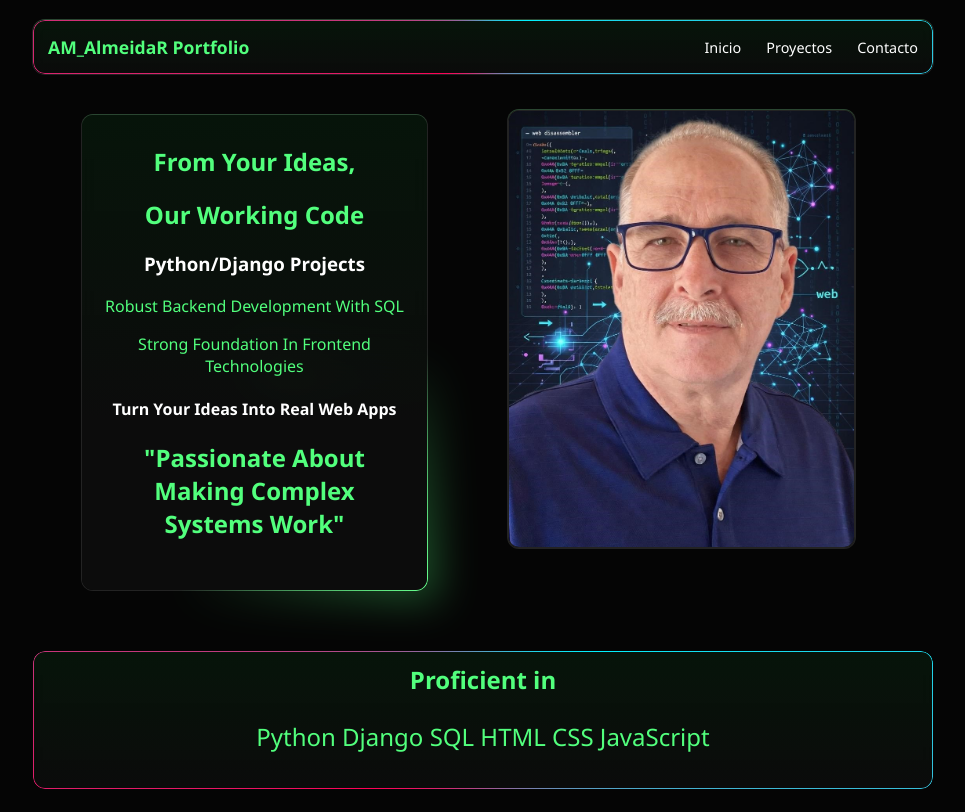
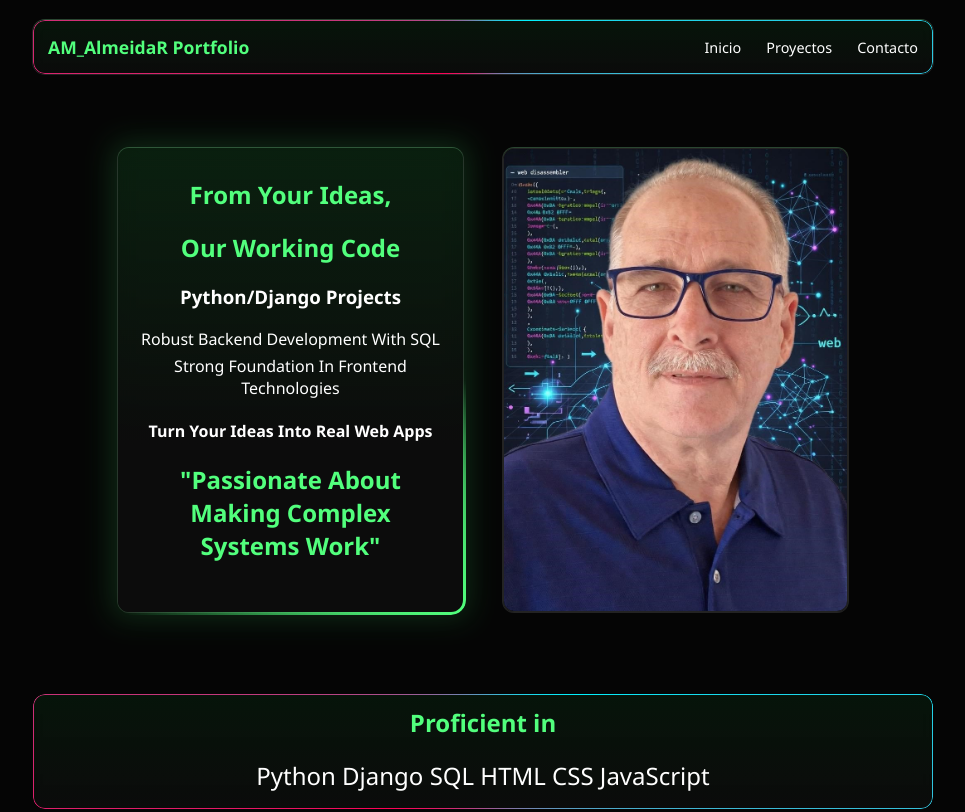
Before and after one commit to AM-AlmeidaR/portfolio2026, a website: page index.html in a window 1280 px wide. Shown: the top 812 px of the page, without its empty margins (157-1122 px from the left). Drawn offline with Linux system fonts and the light colour scheme.

Commit message:
alineando textos

```diff
--- a/index.html
+++ b/index.html
@@ -67,7 +67,8 @@
         <div class="lenguajes">
             <div>
                 <h3>Specializing in modern, responsive web experiences that help businesses grow</h3>
-                <p class="lenguajes-text">Let’s build something great together. Available for new projects</p>
+                <p class="lenguajes-text">Let’s build something great together</p>
+                <p class="lenguajes-text"> Available for new projects</p>
             </div>
         </div>
     </hero>
--- a/style2.css
+++ b/style2.css
@@ -129,29 +129,39 @@ hero {
     flex-direction: column;
     align-items: center;
     justify-content: center;
-    padding-top: 20px;
-    gap: 30px;
+    padding: 50px 15px 30px;
+    gap: 40px;
+    width: 100%;
+    box-sizing: border-box;
+    overflow: visible;
 }
 
 /* Wrapper interno que contiene .card-container + figure
-   Mobile: columna (card encima de figure)
-   Desktop (>=780px): fila (card a la izquierda, figure a la derecha) */
+   Mobile: columna, uno debajo del otro
+   Desktop (>=780px): fila lado a lado, acotado al ancho del header
+   padding: espacio para que el glow del ::after (-12px) no quede cortado */
 hero > div:first-child {
     display: flex;
     flex-direction: column;
-    gap: 30px;
+    gap: 40px;
     align-items: center;
     width: 100%;
+    max-width: 900px;
+    margin: 0 auto;
+    /* 24px top/bottom + 24px laterales: el glow ::after extiende 12px → quedan 12px de margen */
+    padding: 24px;
+    box-sizing: border-box;
+    overflow: visible;
 }
 
-/* Desktop: card-container y figure lado a lado (solo el wrapper interno) */
+/* Desktop: fila lado a lado */
 @media (min-width: 780px) {
     hero > div:first-child {
         flex-direction: row;
-        align-items: flex-start;
-        gap: 30px;
+        align-items: stretch;
         justify-content: center;
-        width: 100%;
+        /* 32px bottom: card con align-self:stretch llega al fondo → más holgura */
+        padding: 24px 24px 32px;
     }
 }
 
@@ -174,47 +184,79 @@ body {
     color: white;
     font-family: 'Segoe UI', Tahoma, Geneva, Verdana, sans-serif;
     margin: 0;
+    display: flex;
+    flex-direction: column;
+    align-items: center;
 }
 
 /* --- EL CONTENEDOR CON GLOW --- */
 .card-container {
     position: relative;
-    width: 345px;
-    margin: 20px 10px;
-    padding: 1px;
-    /* Grosor del borde */
+    max-width: 345px;
+    width: 100%;
+    margin: 0 auto;
+    padding: 0;
     border-radius: 12px;
     display: flex;
     justify-content: center;
     align-items: center;
     z-index: 1;
+    box-sizing: border-box;
+    box-shadow: 0 0 32px rgba(82, 255, 125, 0.08);
+    overflow: visible;
 }
 
-/* Animación del borde (Glow Nítido) */
+/* Desktop: ocupa mitad de la fila y estira hasta la altura de la figura */
+@media (min-width: 780px) {
+    .card-container {
+        flex: 1 1 345px;
+        min-width: 0;
+        align-self: stretch;
+        margin: 0;
+    }
+}
+
+/* Borde giratorio exterior: el pseudo se extiende 3px fuera del card,
+   el gradiente cónico arranca en transparente, llega al verde y vuelve a transparente
+   → sin seam visible, efecto cometa que rodea el exterior del card */
 .card-container::before {
     content: "";
     position: absolute;
-    inset: 0;
-    border-radius: 12px;
-    padding: 2px;
-    background: conic-gradient(from var(--border-angle), transparent, var(--accent-green), transparent 30%);
-    -webkit-mask: linear-gradient(#fff 0 0) content-box, linear-gradient(#fff 0 0);
-    mask: linear-gradient(#fff 0 0) content-box, linear-gradient(#fff 0 0);
+    top: -3px;
+    left: -3px;
+    right: -3px;
+    bottom: -3px;
+    border-radius: 15px;
+    border: 3px solid transparent;
+    background: conic-gradient(
+        from var(--border-angle),
+        transparent,
+        var(--accent-green) 15%,
+        transparent 35%
+    ) border-box;
+    -webkit-mask: linear-gradient(#fff 0 0) padding-box, linear-gradient(#fff 0 0);
+    mask: linear-gradient(#fff 0 0) padding-box, linear-gradient(#fff 0 0);
     -webkit-mask-composite: xor;
     mask-composite: exclude;
+    filter: drop-shadow(0 0 15px var(--accent-green));
     animation: spin 4s linear infinite;
+    pointer-events: none;
+    z-index: 2;
 }
 
-/* El Aura de Brillo (Glow Difuso) */
 .card-container::after {
     content: "";
     position: absolute;
-    inset: -10px;
-    background: conic-gradient(from var(--border-angle), transparent, var(--accent-green), transparent 30%);
-    filter: blur(20px);
-    opacity: 0.3;
+    top: -12px;
+    left: -12px;
+    right: -12px;
+    bottom: -12px;
+    border-radius: 16px;
+    background: rgba(82, 255, 125, 0.18);
+    filter: blur(14px);
+    opacity: 0.45;
     z-index: -1;
-    animation: spin 4s linear infinite;
+    pointer-events: none;
 }
 
 /* --- EL CONTENIDO (Tu código de referencia adaptado) --- */
@@ -232,7 +274,8 @@ body {
     box-shadow: 0 -1px 0 0 rgba(82, 255, 125, 0.16), 0 0 0 1px rgba(255, 255, 255, 0.12);
 
     text-align: center;
-    min-width: 250px;
+    width: 100%;
+    box-sizing: border-box;
 }
 
 .card-content h3 h4 {
@@ -255,16 +298,34 @@ h2 {
 figure {
     border-radius: 11px;
     overflow: hidden;
-    width: fit-content;
-    height: auto;
+    max-width: 345px;
+    width: 100%;
+    min-height: 280px;
     border: 1px solid rgba(255, 255, 255, 0.12);
     box-shadow: 0 -1px 0 0 rgba(82, 255, 125, 0.16), 0 0 0 1px rgba(255, 255, 255, 0.12);
+    margin: 0 auto;
+    padding: 0;
+    box-sizing: border-box;
+    display: flex;
+}
+
+/* Desktop: ocupa mitad de la fila y estira hasta la altura de la card */
+@media (min-width: 780px) {
+    figure {
+        flex: 1 1 345px;
+        min-width: 0;
+        align-self: stretch;
+        margin: 0;
+    }
 }
 
 img {
     display: block;
-    width: 345px;
-    height: auto;
+    width: 100%;
+    height: 100%;
+    object-fit: cover;
+    object-position: top center;
+    min-height: 0;
 }
 
 /* --- Bloque 'lenguajes' con mismo tamaño y borde animado que header */
@@ -313,7 +374,7 @@ p {
     font-size: 1.5rem;
 }
 
-.lenguajes h3 {
+.lenguajes h3, p {
     margin: 5px auto;
     color: var(--accent-green);
     font-size: 1rem;
@@ -321,9 +382,20 @@ p {
     text-align: center;
 }
 
+hero > div:nth-child(3) {
+    display: flex;
+    flex-direction: column;
+    align-items: center;
+    text-align: center;
+    width: 100%;
+    box-sizing: border-box;
+    padding: 0 15px;
+}
+
 .svg-container {
     display: flex;
     align-items: center;
+    justify-content: center;
     gap: 0px;
     position: relative;
 }
```
Also changed, not shown: package.json (added, +12 -0 lines), 1 other file.
